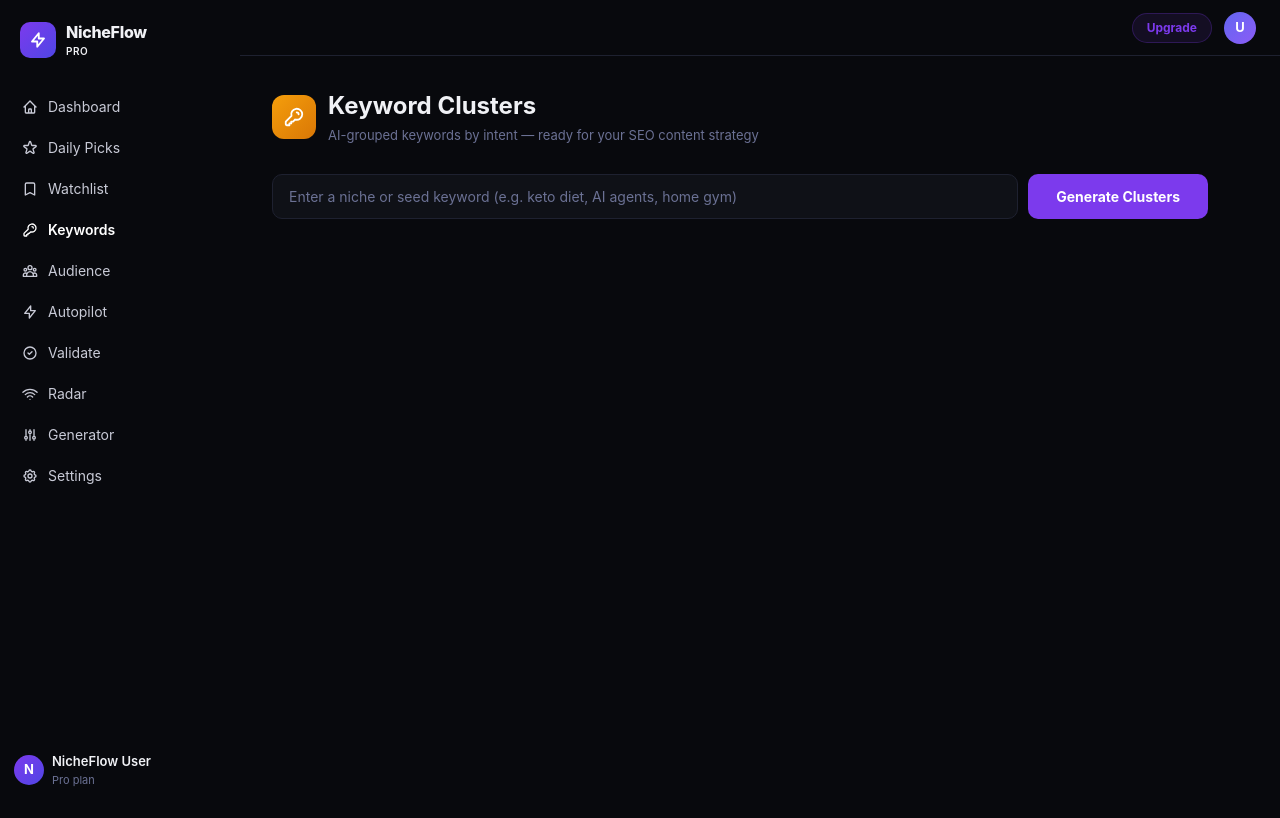
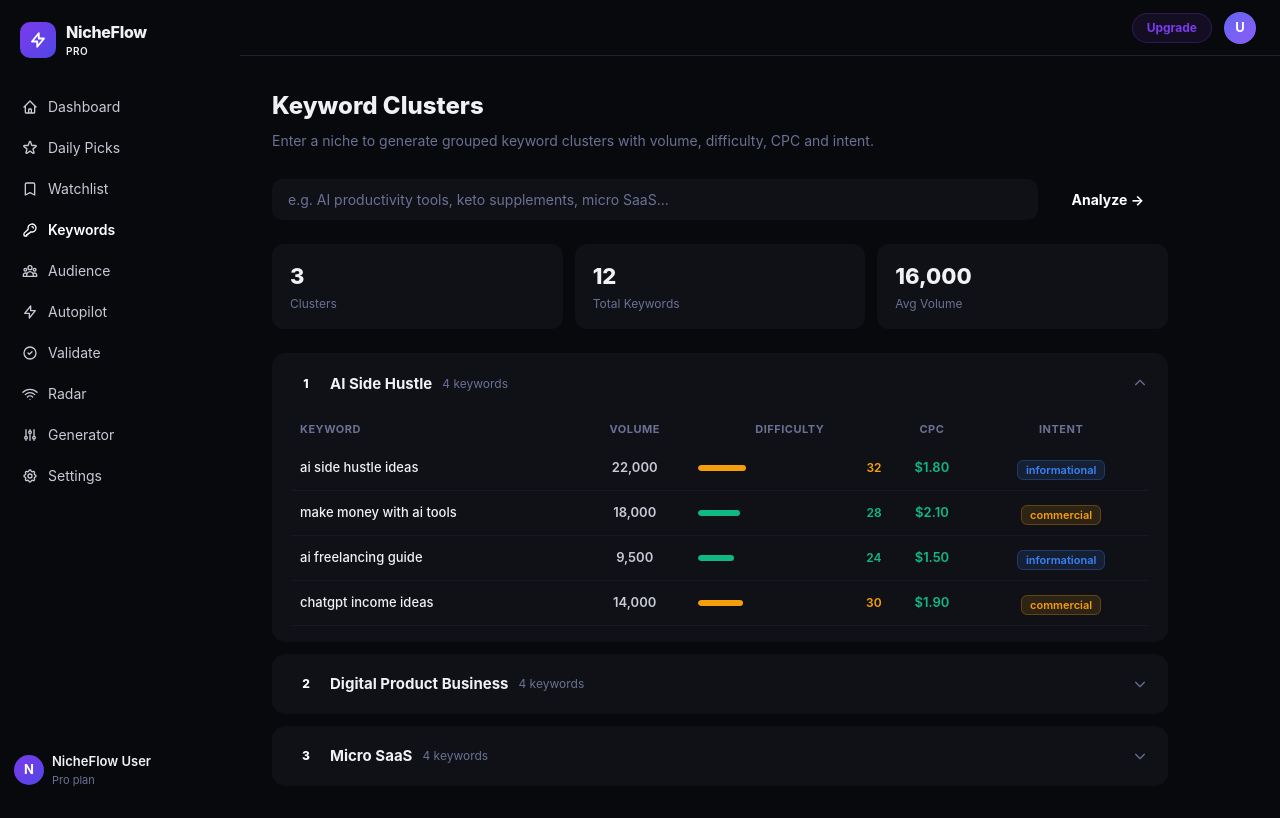
Before and after one commit to NicheFlow1/nicheflow-saas, a Next.js app: page /dashboard/keywords in a window 1280 px wide. Built offline with nearby package versions, Linux system fonts and the light colour scheme.

Commit message:
fix: keywords page — correct API params, full table, collapsible clusters

```diff
--- a/src/app/dashboard/keywords/page.tsx
+++ b/src/app/dashboard/keywords/page.tsx
@@ -1,120 +1,183 @@
 'use client';
 import { useState } from 'react';
-import { createClient } from '@supabase/supabase-js';
 
-const SB = createClient('https://aincmpxokmsygyghvtnm.supabase.co','eyJhbGciOiJIUzI1NiIsInR5cCI6IkpXVCJ9.eyJpc3MiOiJzdXBhYmFzZSIsInJlZiI6ImFpbmNtcHhva21zeWd5Z2h2dG5tIiwicm9sZSI6ImFub24iLCJpYXQiOjE3NzQyODQ4NzAsImV4cCI6MjA4OTg2MDg3MH0.qy9k6S3pgNv7CPnvJlgqeGzgzHBB0J59cCWVsbSa75U');
+type Keyword = { keyword: string; volume: number; difficulty: number; cpc: number; intent: string };
+type Cluster = { cluster: string; keywords: Keyword[] };
 
-interface KW { term: string; volume: string; difficulty: number; cpc: string; }
-interface Cluster { name: string; intent: string; volume: string; difficulty: string; content_angle: string; keywords: KW[]; }
+const FALLBACK: Cluster[] = [
+  {
+    cluster: 'AI Side Hustle',
+    keywords: [
+      { keyword: 'ai side hustle ideas', volume: 22000, difficulty: 32, cpc: 1.80, intent: 'informational' },
+      { keyword: 'make money with ai tools', volume: 18000, difficulty: 28, cpc: 2.10, intent: 'commercial' },
+      { keyword: 'ai freelancing guide', volume: 9500, difficulty: 24, cpc: 1.50, intent: 'informational' },
+      { keyword: 'chatgpt income ideas', volume: 14000, difficulty: 30, cpc: 1.90, intent: 'commercial' },
+    ],
+  },
+  {
+    cluster: 'Digital Product Business',
+    keywords: [
+      { keyword: 'sell digital products online', volume: 27000, difficulty: 45, cpc: 2.60, intent: 'commercial' },
+      { keyword: 'digital product ideas 2025', volume: 19000, difficulty: 38, cpc: 2.20, intent: 'informational' },
+      { keyword: 'etsy digital downloads', volume: 31000, difficulty: 41, cpc: 1.70, intent: 'transactional' },
+      { keyword: 'passive income digital products', volume: 15000, difficulty: 36, cpc: 2.80, intent: 'commercial' },
+    ],
+  },
+  {
+    cluster: 'Micro SaaS',
+    keywords: [
+      { keyword: 'micro saas ideas', volume: 12000, difficulty: 29, cpc: 3.40, intent: 'informational' },
+      { keyword: 'build micro saas product', volume: 8200, difficulty: 33, cpc: 3.10, intent: 'informational' },
+      { keyword: 'solo founder saas', volume: 6500, difficulty: 25, cpc: 2.90, intent: 'informational' },
+      { keyword: 'saas startup no code', volume: 9800, difficulty: 31, cpc: 3.60, intent: 'commercial' },
+    ],
+  },
+];
+
+const INTENT_COLOR: Record<string, string> = {
+  informational: '#3b82f6',
+  commercial: '#f59e0b',
+  transactional: '#10b981',
+  navigational: '#8b5cf6',
+};
+
+function DiffBar({ value }: { value: number }) {
+  const color = value < 30 ? '#10b981' : value < 60 ? '#f59e0b' : '#ef4444';
+  return (
+    <div style={{ display: 'flex', alignItems: 'center', gap: '8px' }}>
+      <div style={{ flex: 1, height: 6, background: 'var(--bg-elevated)', borderRadius: 999, overflow: 'hidden' }}>
+        <div style={{ width: `${value}%`, height: '100%', background: color, borderRadius: 999 }}/>
+      </div>
+      <span style={{ fontSize: '12px', color, fontWeight: 600, width: 24, textAlign: 'right' }}>{value}</span>
+    </div>
+  );
+}
 
 export default function KeywordsPage() {
   const [query, setQuery] = useState('');
   const [clusters, setClusters] = useState<Cluster[]>([]);
   const [loading, setLoading] = useState(false);
-  const [open, setOpen] = useState<Record<number, boolean>>({ 0: true });
-  const [copied, setCopied] = useState<string | null>(null);
+  const [error, setError] = useState('');
+  const [open, setOpen] = useState<Set<number>>(new Set([0]));
+  const [hasSearched, setHasSearched] = useState(false);
 
-  const generate = async () => {
+  const search = async () => {
     if (!query.trim()) return;
     setLoading(true);
-    setClusters([]);
-    const { data: { session } } = await SB.auth.getSession();
+    setError('');
+    setHasSearched(true);
     try {
-      const r = await fetch('/api/autopilot', { method: 'POST', headers: { 'Content-Type': 'application/json', Authorization: `Bearer ${session?.access_token}` }, body: JSON.stringify({ action: 'keyword_clusters', seed: query }) });
-      const d = await r.json();
-      setClusters(d.clusters || []);
-      setOpen({ 0: true });
-    } catch { setClusters([]); }
+      const res = await fetch('/api/autopilot', {
+        method: 'POST',
+        headers: { 'Content-Type': 'application/json' },
+        body: JSON.stringify({ action: 'keyword_clusters', seed: query.trim(), niche: query.trim() }),
+      });
+      const data = await res.json();
+      const list: Cluster[] = Array.isArray(data.clusters) && data.clusters.length ? data.clusters
+        : Array.isArray(data) && data.length ? data : [];
+      setClusters(list.length ? list : FALLBACK);
+      if (!list.length) setError('Live data unavailable — showing sample clusters.');
+      setOpen(new Set([0]));
+    } catch {
+      setClusters(FALLBACK);
+      setError('Using sample data — check your connection.');
+    } finally {
       setLoading(false);
+    }
   };
 
-  const copyAll = (cluster: Cluster) => {
-    const text = cluster.keywords.map(k => k.term).join('\n');
-    navigator.clipboard.writeText(text);
-    setCopied(cluster.name);
-    setTimeout(() => setCopied(null), 2000);
+  const toggle = (i: number) => {
+    setOpen(prev => { const n = new Set(prev); n.has(i) ? n.delete(i) : n.add(i); return n; });
   };
 
-  const intentColor = (i: string) => ({ informational: '#3b82f6', commercial: '#22c55e', transactional: '#ef4444', navigational: '#f59e0b' }[i.toLowerCase()] || '#6b7280');
-  const diffColor = (d: number) => d < 30 ? '#22c55e' : d < 50 ? '#f59e0b' : '#ef4444';
+  const allKw = (clusters.length ? clusters : FALLBACK).flatMap(c => c.keywords);
+  const avgVol = allKw.length ? Math.round(allKw.reduce((a, k) => a + k.volume, 0) / allKw.length) : 0;
+  const avgDiff = allKw.length ? Math.round(allKw.reduce((a, k) => a + k.difficulty, 0) / allKw.length) : 0;
 
-  const totalKws = clusters.reduce((a, c) => a + c.keywords.length, 0);
-  const avgDiff = clusters.length ? Math.round(clusters.reduce((a, c) => a + c.keywords.reduce((x, k) => x + k.difficulty, 0) / (c.keywords.length || 1), 0) / clusters.length) : 0;
+  const display = clusters.length ? clusters : (hasSearched ? FALLBACK : FALLBACK);
 
   return (
-    <div style={{ padding: '32px', maxWidth: '1000px' }}>
-      <div style={{ marginBottom: '28px', display: 'flex', alignItems: 'center', gap: '12px' }}>
-        <div style={{ width: 44, height: 44, borderRadius: '12px', background: 'linear-gradient(135deg,#f59e0b,#d97706)', display: 'flex', alignItems: 'center', justifyContent: 'center' }}>
-          <svg width="22" height="22" viewBox="0 0 24 24" fill="none" stroke="white" strokeWidth="2" strokeLinecap="round" strokeLinejoin="round"><path d="M15 7a2 2 0 012 2m4 0a6 6 0 01-7.743 5.743L11 17H9v2H7v2H4a1 1 0 01-1-1v-2.586a1 1 0 01.293-.707l5.964-5.964A6 6 0 1121 9z" /></svg>
-        </div>
-        <div>
-          <h1 style={{ fontSize: '24px', fontWeight: 700, color: 'var(--text-primary)', margin: 0 }}>Keyword Clusters</h1>
-          <p style={{ color: 'var(--text-muted)', fontSize: '13px', margin: '2px 0 0' }}>AI-grouped keywords by intent — ready for your SEO content strategy</p>
-        </div>
+    <div style={{ padding: '32px', maxWidth: '960px' }}>
+      {/* Header */}
+      <div style={{ marginBottom: '28px' }}>
+        <h1 style={{ fontSize: '24px', fontWeight: 800, color: 'var(--text-primary)', margin: '0 0 6px' }}>Keyword Clusters</h1>
+        <p style={{ color: 'var(--text-muted)', fontSize: '14px', margin: 0 }}>Enter a niche to generate grouped keyword clusters with volume, difficulty, CPC and intent.</p>
       </div>
 
-      <div style={{ display: 'flex', gap: '10px', marginBottom: clusters.length ? '20px' : '32px' }}>
-        <input value={query} onChange={e => setQuery(e.target.value)} onKeyDown={e => e.key === 'Enter' && generate()}
-          placeholder="Enter a niche or seed keyword (e.g. keto diet, AI agents, home gym)"
-          style={{ flex: 1, background: 'var(--bg-card)', border: '1px solid var(--border-base)', borderRadius: '10px', padding: '13px 16px', color: 'var(--text-primary)', fontSize: '14px', outline: 'none' }} />
-        <button onClick={generate} disabled={loading || !query.trim()} style={{ background: loading ? 'var(--bg-hover)' : 'var(--brand-purple)', color: loading ? 'var(--text-muted)' : '#fff', border: 'none', borderRadius: '10px', padding: '13px 28px', fontSize: '14px', fontWeight: 700, cursor: loading ? 'default' : 'pointer', whiteSpace: 'nowrap' }}>
-          {loading ? 'Generating...' : 'Generate Clusters'}
+      {/* Search bar */}
+      <div style={{ display: 'flex', gap: '10px', marginBottom: '24px' }}>
+        <input
+          value={query}
+          onChange={e => setQuery(e.target.value)}
+          onKeyDown={e => e.key === 'Enter' && search()}
+          placeholder="e.g. AI productivity tools, keto supplements, micro SaaS…"
+          style={{ flex: 1, background: 'var(--bg-card)', border: '1px solid var(--border)', borderRadius: '10px', padding: '12px 16px', color: 'var(--text-primary)', fontSize: '14px', outline: 'none' }}
+        />
+        <button onClick={search} disabled={loading} style={{ background: 'var(--accent)', color: '#fff', border: 'none', borderRadius: '10px', padding: '12px 24px', fontWeight: 700, fontSize: '14px', cursor: loading ? 'not-allowed' : 'pointer', opacity: loading ? 0.7 : 1, flexShrink: 0 }}>
+          {loading ? 'Analyzing…' : 'Analyze →'}
         </button>
       </div>
 
-      {/* Summary row */}
-      {clusters.length > 0 && (
-        <div style={{ display: 'flex', gap: '12px', marginBottom: '20px' }}>
-          {[{ label: 'Clusters', value: String(clusters.length), color: '#7c3aed' }, { label: 'Total Keywords', value: String(totalKws), color: '#3b82f6' }, { label: 'Avg Difficulty', value: String(avgDiff), color: diffColor(avgDiff) }].map(s => (
-            <div key={s.label} style={{ background: 'var(--bg-card)', border: '1px solid var(--border-base)', borderRadius: '10px', padding: '12px 18px', display: 'flex', gap: '10px', alignItems: 'center' }}>
-              <div style={{ fontSize: '20px', fontWeight: 800, color: s.color }}>{s.value}</div>
-              <div style={{ fontSize: '11px', color: 'var(--text-muted)', textTransform: 'uppercase', letterSpacing: '0.5px' }}>{s.label}</div>
+      {error && <p style={{ color: 'var(--warning)', fontSize: '12px', marginBottom: '16px' }}>⚠ {error}</p>}
+
+      {/* Summary stats */}
+      <div style={{ display: 'grid', gridTemplateColumns: 'repeat(3, 1fr)', gap: '12px', marginBottom: '24px' }}>
+        {[
+          { label: 'Clusters', value: display.length },
+          { label: 'Total Keywords', value: allKw.length || display.flatMap(c => c.keywords).length },
+          { label: 'Avg Volume', value: (avgVol || Math.round(display.flatMap(c => c.keywords).reduce((a,k)=>a+k.volume,0) / Math.max(display.flatMap(c=>c.keywords).length,1))).toLocaleString() },
+        ].map(s => (
+          <div key={s.label} style={{ background: 'var(--bg-card)', border: '1px solid var(--border)', borderRadius: '12px', padding: '16px 18px' }}>
+            <div style={{ fontSize: '22px', fontWeight: 800, color: 'var(--accent)' }}>{s.value}</div>
+            <div style={{ fontSize: '12px', color: 'var(--text-muted)', marginTop: '2px' }}>{s.label}</div>
           </div>
         ))}
       </div>
-      )}
 
-      {clusters.length > 0 && (
+      {/* Clusters */}
       <div style={{ display: 'flex', flexDirection: 'column', gap: '12px' }}>
-          {clusters.map((cluster, ci) => (
-            <div key={ci} style={{ background: 'var(--bg-card)', borderRadius: '12px', border: '1px solid var(--border-base)', overflow: 'hidden' }}>
-              <button onClick={() => setOpen(o => ({ ...o, [ci]: !o[ci] }))} style={{ width: '100%', background: 'none', border: 'none', padding: '16px 20px', display: 'flex', alignItems: 'center', gap: '12px', cursor: 'pointer', textAlign: 'left' }}>
-                <div style={{ width: 10, height: 10, borderRadius: '50%', background: intentColor(cluster.intent), flexShrink: 0 }} />
-                <span style={{ fontSize: '15px', fontWeight: 700, color: 'var(--text-primary)', flex: 1 }}>{cluster.name}</span>
-                <span style={{ fontSize: '11px', fontWeight: 700, color: intentColor(cluster.intent), background: intentColor(cluster.intent) + '22', padding: '2px 10px', borderRadius: '12px' }}>{cluster.intent}</span>
-                <span style={{ fontSize: '12px', color: 'var(--text-muted)' }}>{cluster.volume}</span>
-                <span style={{ fontSize: '12px', color: 'var(--text-muted)' }}>{cluster.keywords.length} kws</span>
-                <svg width="14" height="14" viewBox="0 0 24 24" fill="none" stroke="var(--text-muted)" strokeWidth="2" strokeLinecap="round" strokeLinejoin="round" style={{ transform: open[ci] ? 'rotate(180deg)' : 'none', transition: '0.2s', flexShrink: 0 }}><path d="M6 9l6 6 6-6" /></svg>
+        {display.map((cluster, i) => (
+          <div key={cluster.cluster} style={{ background: 'var(--bg-card)', border: '1px solid var(--border)', borderRadius: '14px', overflow: 'hidden' }}>
+            {/* Cluster header */}
+            <button onClick={() => toggle(i)} style={{ width: '100%', display: 'flex', justifyContent: 'space-between', alignItems: 'center', padding: '16px 20px', background: 'none', border: 'none', cursor: 'pointer', color: 'var(--text-primary)' }}>
+              <div style={{ display: 'flex', alignItems: 'center', gap: '10px' }}>
+                <div style={{ width: 28, height: 28, borderRadius: '8px', background: 'var(--accent)', display: 'flex', alignItems: 'center', justifyContent: 'center', fontSize: '12px', fontWeight: 800, color: '#fff', flexShrink: 0 }}>{i+1}</div>
+                <span style={{ fontWeight: 700, fontSize: '15px' }}>{cluster.cluster}</span>
+                <span style={{ fontSize: '12px', color: 'var(--text-muted)' }}>{cluster.keywords.length} keywords</span>
+              </div>
+              <svg width="16" height="16" viewBox="0 0 24 24" fill="none" stroke="currentColor" strokeWidth="2" style={{ transform: open.has(i) ? 'rotate(180deg)' : 'none', transition: 'transform 0.2s', color: 'var(--text-muted)' }}><path d="M19 9l-7 7-7-7"/></svg>
             </button>
-              {open[ci] && (
-                <div style={{ borderTop: '1px solid var(--border-base)' }}>
-                  {/* Content angle */}
-                  <div style={{ padding: '10px 20px 14px', background: 'var(--bg-hover)', display: 'flex', alignItems: 'center', justifyContent: 'space-between', gap: '12px' }}>
-                    <div style={{ fontSize: '12.5px', color: 'var(--text-secondary)' }}><span style={{ color: 'var(--text-muted)', fontWeight: 600 }}>Content angle: </span>{cluster.content_angle}</div>
-                    <button onClick={() => copyAll(cluster)} style={{ background: 'none', border: '1px solid var(--border-base)', borderRadius: '6px', padding: '4px 10px', fontSize: '11px', color: 'var(--text-muted)', cursor: 'pointer', whiteSpace: 'nowrap' }}>
-                      {copied === cluster.name ? 'Copied!' : 'Copy all'}
-                    </button>
-                  </div>
-                  {/* Header */}
-                  <div style={{ display: 'grid', gridTemplateColumns: '1fr 90px 80px 70px', borderBottom: '1px solid var(--border-base)', background: 'var(--bg-hover)' }}>
-                    {['Keyword','Volume','Difficulty','CPC'].map(h => <div key={h} style={{ padding: '8px 16px', fontSize: '10px', fontWeight: 700, color: 'var(--text-muted)', textTransform: 'uppercase', letterSpacing: '0.5px', textAlign: h === 'Keyword' ? 'left' : 'right' }}>{h}</div>)}
-                  </div>
-                  {cluster.keywords.map((kw, ki) => (
-                    <div key={ki} style={{ display: 'grid', gridTemplateColumns: '1fr 90px 80px 70px', borderBottom: ki < cluster.keywords.length - 1 ? '1px solid var(--border-subtle)' : 'none' }}>
-                      <div style={{ padding: '11px 16px', fontSize: '13.5px', color: 'var(--text-primary)' }}>{kw.term}</div>
-                      <div style={{ padding: '11px 16px', fontSize: '13px', color: 'var(--text-secondary)', textAlign: 'right' }}>{kw.volume}</div>
-                      <div style={{ padding: '11px 16px', textAlign: 'right' }}>
-                        <span style={{ display: 'inline-block', padding: '2px 8px', borderRadius: '8px', fontSize: '12px', fontWeight: 700, background: diffColor(kw.difficulty) + '22', color: diffColor(kw.difficulty) }}>{kw.difficulty}</span>
-                      </div>
-                      <div style={{ padding: '11px 16px', fontSize: '13px', color: 'var(--text-secondary)', textAlign: 'right' }}>{kw.cpc}</div>
-                    </div>
+
+            {/* Keyword table */}
+            {open.has(i) && (
+              <div style={{ padding: '0 20px 16px' }}>
+                <table style={{ width: '100%', borderCollapse: 'collapse' }}>
+                  <thead>
+                    <tr style={{ borderBottom: '1px solid var(--border)' }}>
+                      {['Keyword', 'Volume', 'Difficulty', 'CPC', 'Intent'].map(h => (
+                        <th key={h} style={{ textAlign: h === 'Keyword' ? 'left' : 'center', padding: '8px 8px', fontSize: '11px', fontWeight: 700, color: 'var(--text-muted)', textTransform: 'uppercase', letterSpacing: '0.5px' }}>{h}</th>
                       ))}
+                    </tr>
+                  </thead>
+                  <tbody>
+                    {cluster.keywords.map(k => (
+                      <tr key={k.keyword} style={{ borderBottom: '1px solid var(--border-subtle)' }}>
+                        <td style={{ padding: '10px 8px', fontSize: '13px', color: 'var(--text-primary)', fontWeight: 500 }}>{k.keyword}</td>
+                        <td style={{ padding: '10px 8px', textAlign: 'center', fontSize: '13px', color: 'var(--text-secondary)', fontWeight: 600 }}>{k.volume.toLocaleString()}</td>
+                        <td style={{ padding: '10px 8px', minWidth: '120px' }}><DiffBar value={k.difficulty}/></td>
+                        <td style={{ padding: '10px 8px', textAlign: 'center', fontSize: '13px', color: '#10b981', fontWeight: 600 }}>${k.cpc.toFixed(2)}</td>
+                        <td style={{ padding: '10px 8px', textAlign: 'center' }}>
+                          <span style={{ background: INTENT_COLOR[k.intent] + '22', color: INTENT_COLOR[k.intent], border: `1px solid ${INTENT_COLOR[k.intent]}44`, borderRadius: '6px', padding: '2px 8px', fontSize: '11px', fontWeight: 600 }}>{k.intent}</span>
+                        </td>
+                      </tr>
+                    ))}
+                  </tbody>
+                </table>
               </div>
             )}
           </div>
         ))}
       </div>
-      )}
     </div>
   );
 }
```
Lines whose indentation alone changed are shown as unchanged.
